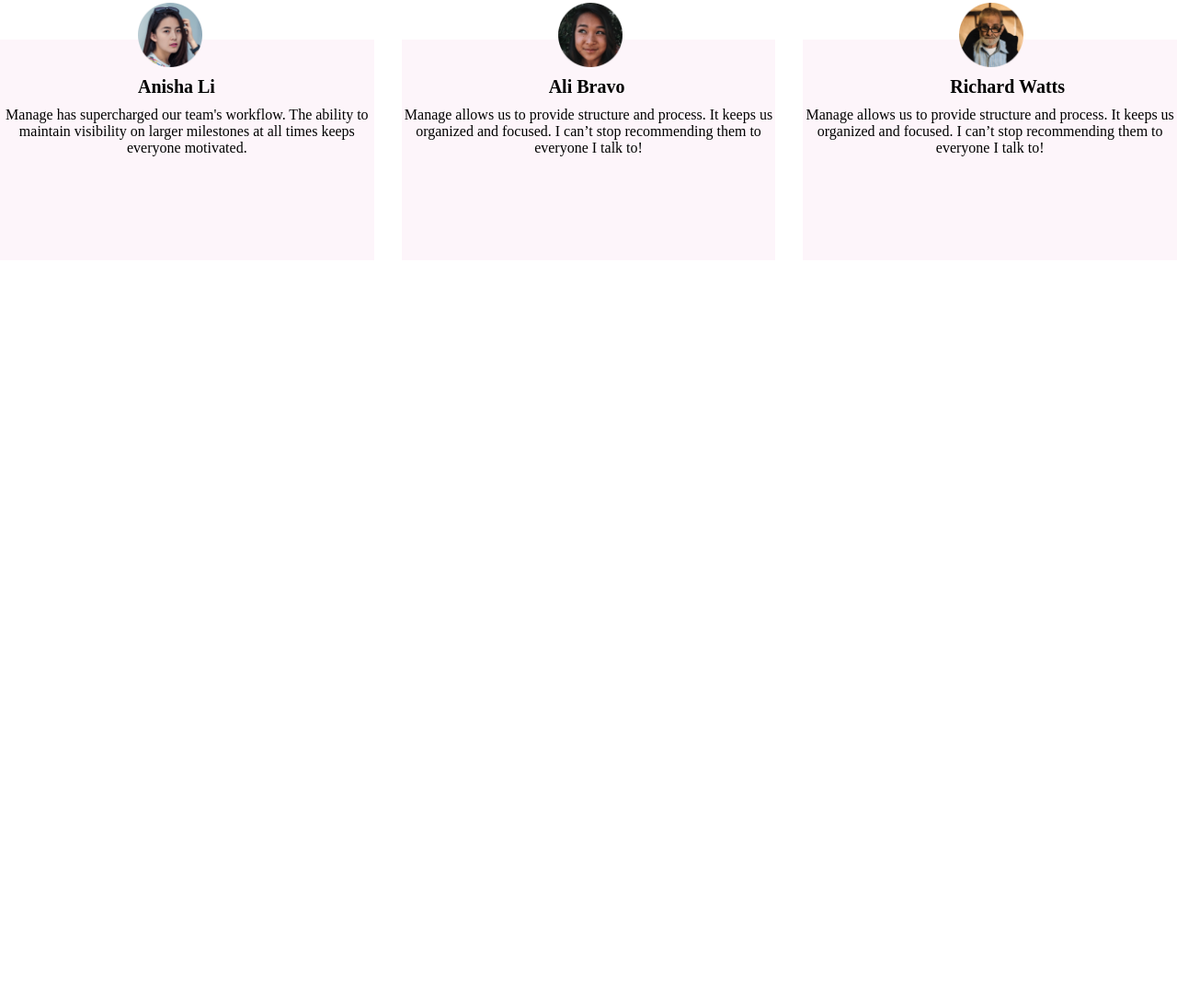
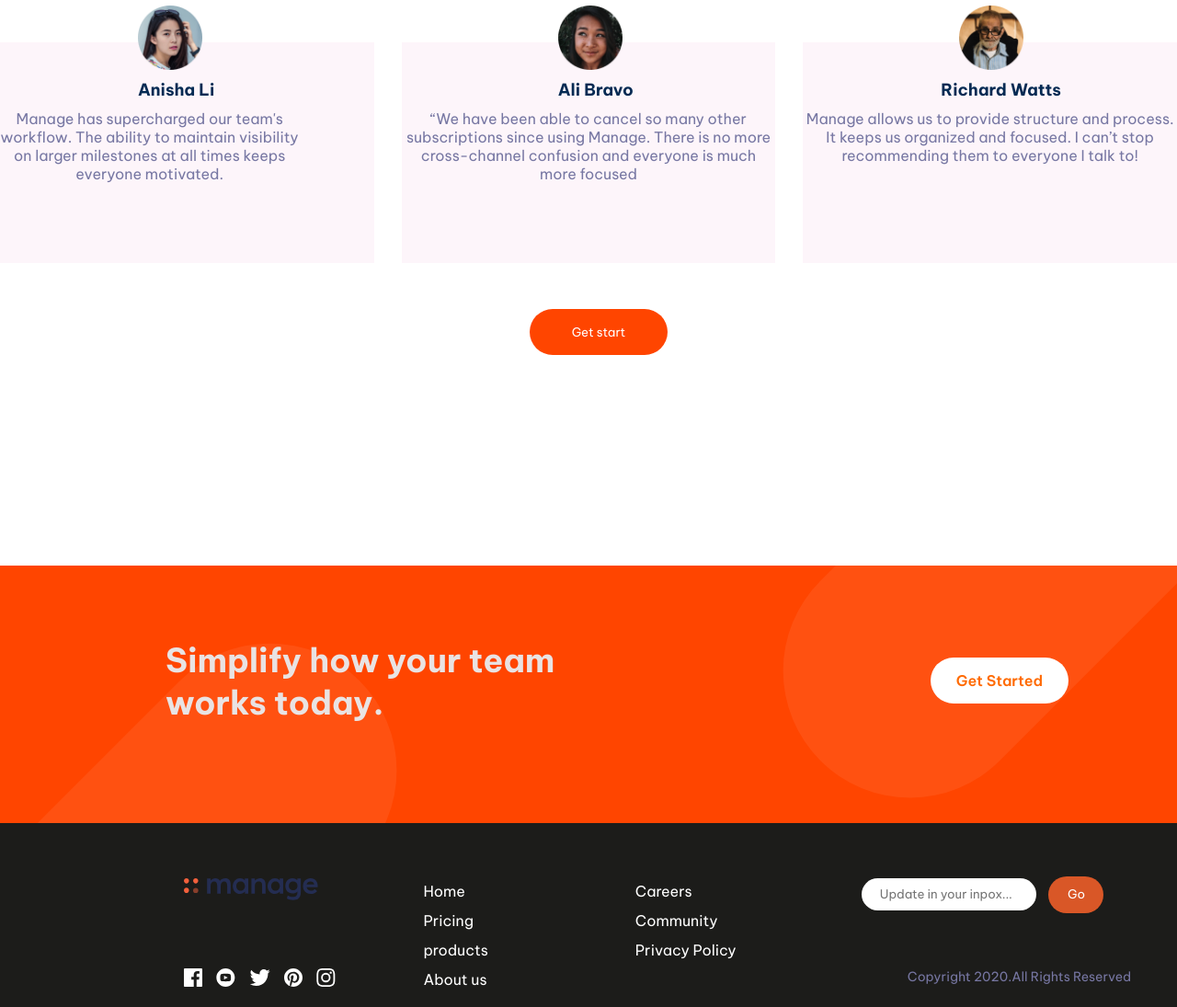
Before and after one commit to lakshmisanthosh87/project1, a plain HTML site: page index.html in a window 1280 px wide. Shown: the part 1705-2800 px from the top of the page at 92% size. Before the commit the page ends 2038 px from the top, so only its background shows below. Drawn offline with Linux system fonts and the light colour scheme.

Commit message:
footer section is added and small changes are made

```diff
--- a/index.html
+++ b/index.html
@@ -39,6 +39,11 @@
     </div>
 
 
+
+
+
+
+
     <div class="main">
         <div class="submain">
             <h4>What's different about manage?</h4>
@@ -69,7 +74,7 @@
                 </div>
                 <div class="para1">
                     <h4>Everything you need in one place</h4>
-                    <p>Stop jumping from one service to another to communicate, store files, track tasks and share documents. Manage offers an all-in-one team productivity solution.Stop jumping from one service to another to communicate, store files, track tasks and share documents. Manage offers an all-in-one team productivity solution.</p>
+                    <p>Stop jumping from one service to another to communicate, store files, track tasks and share documents. Manage offers an all-in-one team productivity solution.</p>
                 </div>
             </div>
             </div>
@@ -92,13 +97,76 @@
            <div class="sub3">
             <img src="./images/avatar-ali.png">
             <h1>Ali Bravo</h1>
-            <p>Manage allows us to provide structure and process. It keeps us organized and focused. I can’t stop recommending them to everyone I talk to!</p>
+            <p>“We have been able to cancel so many other subscriptions since using Manage. There is no more cross-channel confusion and everyone is much more focused</p>
           </div>
            <div class="sub4">
             <img src="./images/avatar-richard.png">
             <h1>Richard Watts</h1>
             <p>Manage allows us to provide structure and process. It keeps us organized and focused. I can’t stop recommending them to everyone I talk to!</p>
           </div>
+
+
+        </div>
+        <div class="btn3">
+            <button>Get start</button>
+        </div>
+    </div>
+
+
+
+
+
+
+    <div class="footer">
+      <div class="subfooter1">
+        <div class="sub5">
+        <h1>Simplify how your team works today.</h1>
+        </div>
+        <div class="sub6">
+
+            <button class="btn7">Get Started</button>
+        </div>
+      </div>
+        <div class="subfooter2">
+            <div class="col1">
+                <img src="./images/logo.svg">
+                <div class="cols1">
+                    <img src="./images/icon-facebook.svg">
+                    <img src="./images/icon-youtube.svg">
+                    <img src="./images/icon-twitter.svg">
+                    <img src="./images/icon-pinterest.svg">
+                    <img src="./images/icon-instagram.svg">
+                </div>
+            </div>
+
+            <div class="col2">
+              <div class="cols2">
+                <div>Home</div>
+                <div>Pricing</div>
+                <div>products</div>
+                <div>About us</div>
+              </div>
+            </div>
+
+            <div class="col3">
+              <div class="cols2">
+                <div>Careers</div>
+                <div>Community</div>
+                <div>Privacy Policy</div>
+
+              </div>
+            </div>
+
+            <div class="col4">
+                <input class="cols4" type="" placeholder="Update in your inpox...">
+                <button>Go</button>
+                <div class="cols5">Copyright 2020.All Rights Reserved</div>
+
+            </div>
+
+
+
+            </div>
         </div>
     </div>
 </body>
--- a/style.css
+++ b/style.css
@@ -1,6 +1,9 @@
+
+@import url('https://fonts.googleapis.com/css2?family=Be+Vietnam+Pro:ital,wght@0,100;0,200;0,300;0,400;0,500;0,600;0,700;0,800;0,900;1,100;1,200;1,300;1,400;1,500;1,600;1,700;1,800;1,900&display=swap');
 *{
     margin: 0%;
     padding: 0%;
+    font-family: "Be Vietnam Pro", sans-serif;
 }
 .navbar{
     width: 100%;
@@ -8,7 +11,7 @@
     /* background-color: red; */
     background-image: url(./images/bg-tablet-pattern.svg);
      background-repeat: no-repeat;
-     background-position: right -100px top -200px;
+     background-position: right -210px top -210px;
 }
 .nav1{
     width: 100%;
@@ -36,6 +39,9 @@
     align-items: center;
     gap: 30px;
     text-decoration: none;
+    font-size: 14px;
+    color:  rgb(4, 42, 83);
+    font-weight: 600;
 }
 .nav4{
     width: 30%;
@@ -48,7 +54,7 @@
     width: 130px;
     height: 40px;
     border-radius: 20px;
-    background-color: rgb(207, 91, 19);
+    background-color: orangered;
     border: none;
     color: white;
 }
@@ -63,7 +69,7 @@
 
 }
 .subnav1{
-    width: 40%;
+    width: 50%;
     height: 80vh;
      /* background-color: yellow;  */
 
@@ -71,7 +77,7 @@
 
 }
 .subnav1 h2{
-    color: rgb(16, 16, 49);
+    color:   rgb(4, 42, 83);
     font-size: 50px;
     padding-left: 140px;
     padding-top: 130px;
@@ -80,7 +86,7 @@
 .subnav1 p{
     padding-left: 140px;
     padding-top: 20px;
-    color: rgb(99, 99, 183);
+    color:  rgb(119, 119, 163);
 
 }
 
@@ -88,26 +94,30 @@
      width: 130px;
     height: 40px;
     border-radius: 20px;
-    background-color: rgb(207, 91, 19);
+    background-color: orangered;
     border: none;
     color: white;
     margin-left: 140px;
     margin-top: 30px;
+
 }
-
-
 .subnav2{
     width: 60%;
     height: 70vh;
    /* background-color: red; */
 
 }
-
 .subnav2 img{
 
-    padding-left: 130px;
-    padding-top: 50px;
+    padding-left: 87px;
+    padding-top: 40px;
 }
+
+
+
+
+
+
 
 
 .main{
@@ -121,9 +131,9 @@
 }
 
 .submain{
-    width: 40%;
+    width: 50%;
     height: 80vh;
-    /* background-color: red; */
+    /* background-color: red;   */
     display: block;
 
 }
@@ -132,70 +142,83 @@
     padding-left: 140px;
     padding-top: 140px;
     font-size: 40px;
-    color: rgb(18, 18, 81);
+    color:  rgb(4, 42, 83);
+    font-weight: 700;
 }
 .submain p{
     padding-left: 140px;
     padding-top: 30px;
-    color: rgb(99, 99, 183);
+    color:  rgb(119, 119, 163);
+    align-items: center;
 }
 .submain1{
-    width: 50%;
+    width: 45%;
     height: 80vh;
-    /* background-color: red;  */
+     /* background-color: red;  */
 }
 
 .section1{
-    padding-left: 150px;
+    padding-left: 100px;
     padding-top: 150px;
     display: flex;
 }
 .btn1 button{
-    width: 50px;
-    height: 30px;
+    width: 55px;
+    height: 33px;
     border-radius: 15px;
     border: none;
     background-color: orangered;
+    color: white;
 }
 .para h4{
     padding-left: 25px;
+    color:  rgb(4, 42, 83);
 }
 .para p{
     padding-left: 25px;
     padding-top: 15px;
-    color: rgb(99, 99, 183); ;
+    color: rgb(119, 119, 163);
+
 }
 
 .section2{
-    padding-left: 150px;
+    padding-left: 100px;
     padding-top: 40px;
     display: flex;
 }
 .btn2 button{
-    width: 50px;
-    height: 30px;
+    width: 55px;
+    height: 33px;
     border-radius: 15px;
     border: none;
     background-color: orangered;
+    color: white;
 }
 .para1 h4{
     padding-left: 25px;
+    color:  rgb(4, 42, 83);
 }
 .para1 p{
     padding-left: 25px;
     padding-top: 15px;
-    color: rgb(99, 99, 183); ;
+    color: rgb(119, 119, 163);
 }
+
+
+
+
+
 
 .main1{
     width: 100%;
-    height: 50vh;
+    height: 90vh;
     /* background-color: red; */
 }
 
 .mainsub1 h2{
     padding-left: 500px;
-    font-size: 50px;
+    font-size: 40px;
+    color: rgb(4, 42, 83) ;
 }
 .mainsub2{
     width: 100%;
@@ -203,7 +226,7 @@
     display: flex;
     position: relative;
     /* background-color: red; */
-    margin-top: 60px;
+    margin-top: 70px;
 
 }
 .sub2{
@@ -223,11 +246,14 @@
 .sub2 h1{
      padding-left: 150px;
      padding-top: 40px;
-     font-size: 20px;
+     font-size: 18px;
+      color: rgb(4, 42, 83);
 }
 .sub2 p{
+    width: 80%;
      padding-top: 10px;
      text-align: center;
+     color:  rgb(119, 119, 163);
 
 }
 
@@ -248,13 +274,15 @@
 }
 
 .sub3 h1{
-     padding-left: 160px;
+     padding-left: 170px;
      padding-top: 40px;
-     font-size: 20px;
+     font-size: 18px;
+     color:  rgb(4, 42, 83);
 }
 .sub3 p{
      padding-top: 10px;
      text-align: center;
+      color:  rgb(119, 119, 163);
 
 }
 
@@ -276,12 +304,139 @@
 }
 
 .sub4 h1{
-     padding-left: 160px;
+     padding-left: 150px;
      padding-top: 40px;
-     font-size: 20px;
+     font-size: 18px;
+     color:   rgb(4, 42, 83);
 }
 .sub4 p{
      padding-top: 10px;
      text-align: center;
+      color:  rgb(119, 119, 163);
 
 }
+
+.btn3 button{
+    margin-left: 45%;
+     width: 150px;
+    height: 50px;
+    border-radius: 25px;
+    background-color: orangered;
+    border: none;
+    color: white;
+}
+
+
+
+
+
+
+
+
+.footer{
+    width: 100%;
+    height: 70vh;
+    /* background-color: red;  */
+}
+
+.subfooter1{
+    width: 100%;
+    height: 35vh;
+    background-image: url(./images/bg-simplify-section-desktop.svg);
+    background-color: orangered;
+    background-size: cover;
+    display: flex;
+}
+.sub5{
+     width: 35%;
+    height: 10vh;
+
+    margin-left: 180px;
+    padding-top: 80px;
+    color: rgb(233, 227, 227);
+    font-size: 18px;
+}
+.sub6{
+     width: 10%;
+    height: 10vh;
+
+    margin-left: 30%;
+    margin-top: 100px;
+}
+.sub6 .btn7{
+     width: 150px;
+    height: 50px;
+    background-color: white;
+    border-radius: 25px;
+    border: none;
+    font-size: 16px;
+    color: rgb(255, 106, 0);
+    font-weight: 600;
+}
+
+.subfooter2{
+     width: 100%;
+    height: 35vh;
+    background-color: rgb(28, 28, 26);
+    display: flex;
+}
+
+.col1{
+    width: 18%;
+    height: 35vh;
+    /* background-color: rgb(139, 139, 121); */
+    padding-left: 200px;
+    padding-top: 60px;
+}
+.cols1{
+    width: 20px;
+    height: 20px;
+    display: flex;
+    gap: 15px;
+    padding-top: 70px;
+}
+
+.col2{
+    width: 18%;
+    height: 35vh;
+     /* background-color: aquamarine;  */
+}
+.cols2{
+    padding-top: 58px;
+    line-height: 32px;
+    color: white;
+    padding-left: 30px;
+    font-size: 19;
+}
+
+.col3{
+    width: 20%;
+    height: 35vh;
+    /* background-color: aqua; */
+}
+
+.cols4{
+    width: 170px;
+    height: 35px;
+    border-radius: 20px;
+    margin-top: 60px;
+    border: none;
+    margin-left: 20px;
+    padding-left: 20px;
+}
+.col4 button{
+    width: 60px;
+    height: 40px;
+    border-radius: 20px;
+    margin-left: 10px;
+    background-color: rgb(217, 87, 39);
+    border: none;
+    color: white;
+}
+
+.cols5{
+    color:  rgb(119, 119, 163);
+    padding-left: 70px;
+    padding-top: 60px;
+    font-size: 14px;
+}
```
